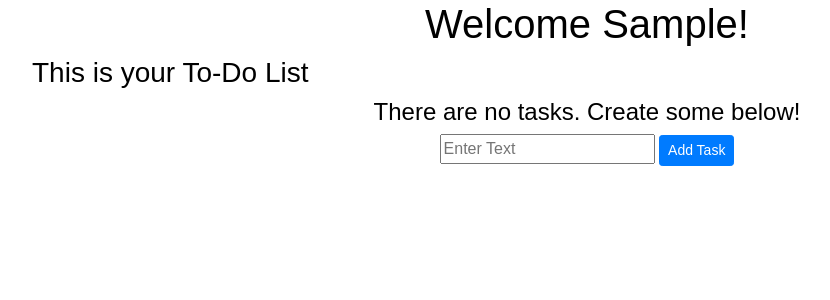
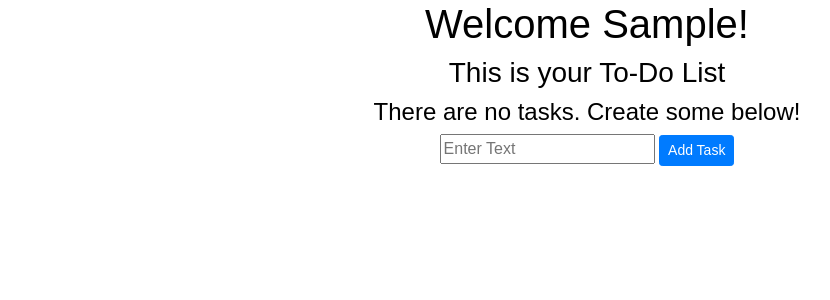
Before and after one commit to vaylon-fernandes/flask_to_do_list, a Flask app: page / in a window 1280 px wide. Shown: the part 56-356 px from the top of the page, without its empty margins (53-883 px from the left). Run offline with Flask 2, Linux system fonts and the light colour scheme; the visitor is signed in with stand-in values (Sample User, id 1); data comes from the database, SQL or seed files in the repository; data that the repository does not hold is empty; some libraries are stand-ins or nearby versions.

Commit message:
Css for welcome message

```diff
--- a/website/static/css/styles.css
+++ b/website/static/css/styles.css
@@ -1,4 +1,5 @@
-.h1 {
+h1,
+h3 {
   text-align: center;
 }
 .table {
```
